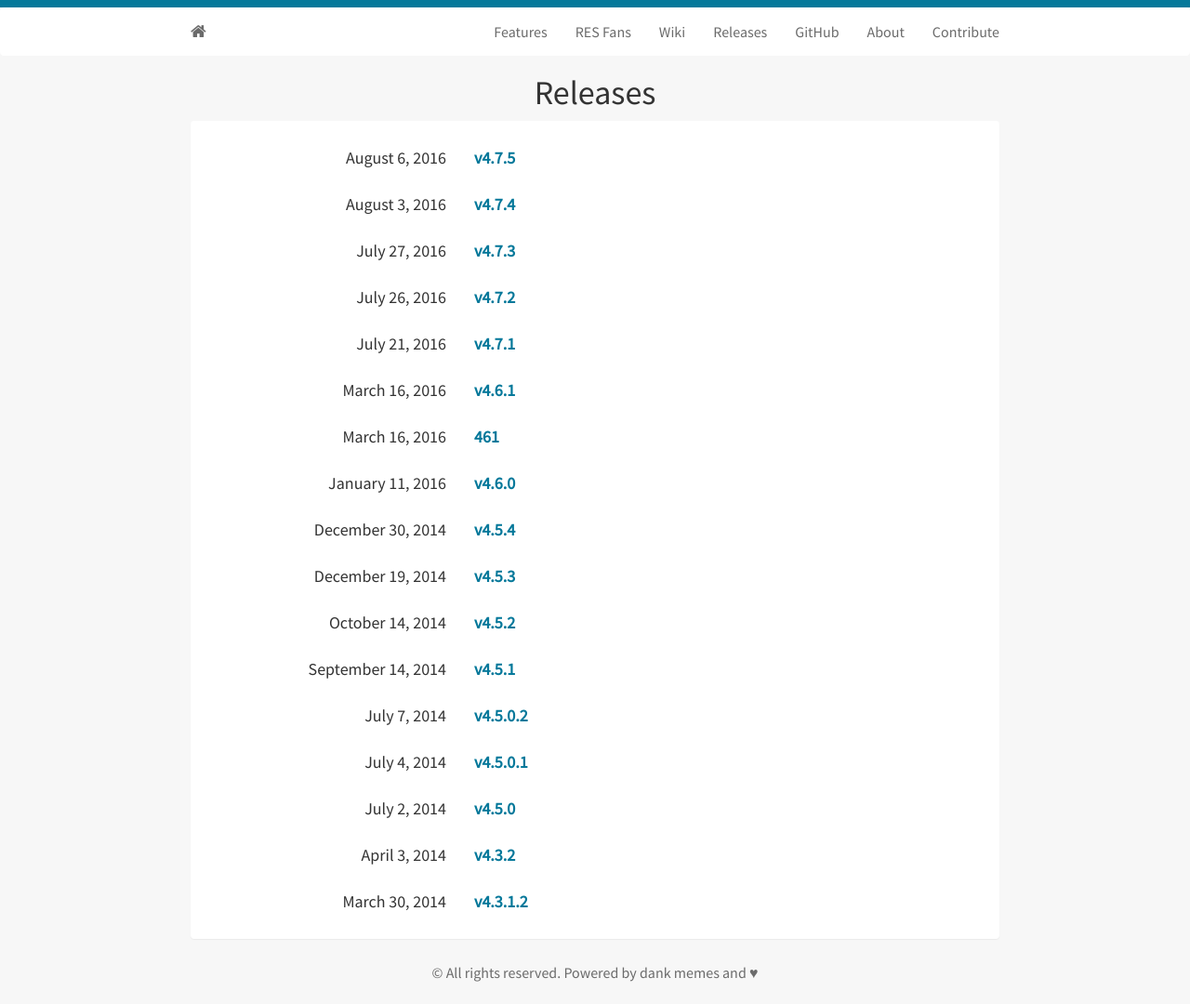
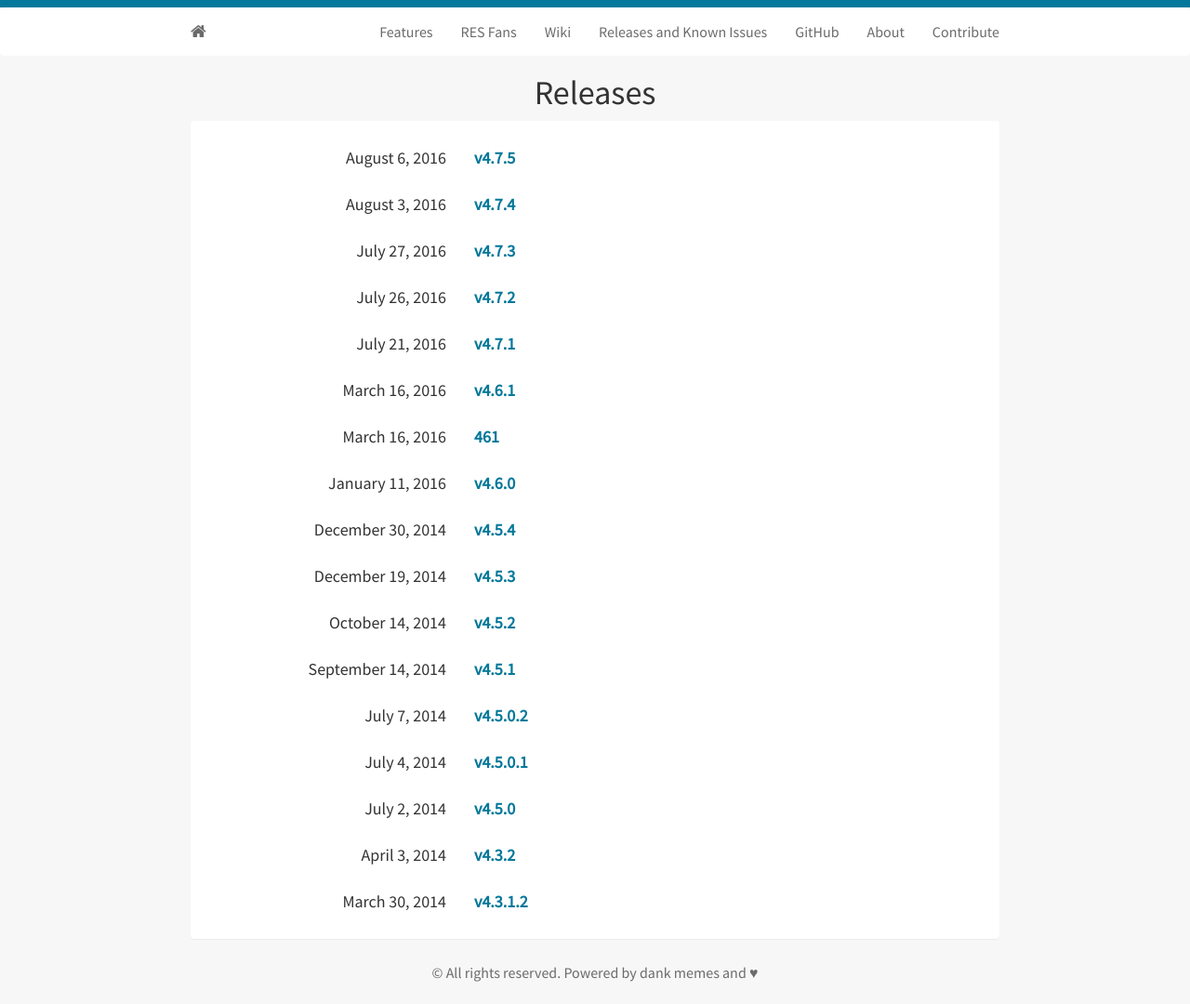
Before and after one commit to Reddit-Enhancement-Suite/Reddit-Enhancement-Suite.github.io, a Jekyll site: the page built from releases.html, in a window 1280 px wide. Shown: the whole page at 93% size. Built offline with Jekyll 4.4.1, drawn with Linux system fonts in a browser that asks for light colours; nearby versions of some CDN libraries.

Commit message:
conflate releases and known issues

```diff
--- a/_includes/header.html
+++ b/_includes/header.html
@@ -8,7 +8,7 @@
         <li><a href="/features">Features</a></li>
         <li><a href="/fans">RES Fans</a></li>
         <li><a href="/wiki">Wiki</a></li>
-        <li><a href="/releases">Releases</a></li>
+        <li><a href="/releases">Releases and Known Issues</a></li>
         <li><a href="https://github.com/honestbleeps/Reddit-Enhancement-Suite">GitHub</a></li>
         <li><a href="/about">About</a></li>
         <li><a href="/contribute">Contribute</a></li>
--- a/releases.html
+++ b/releases.html
@@ -16,6 +16,9 @@ title: Releases
 				<div class="col-sm-8 col-md-8 col-lg-8">
 					<h5 style="text-align: left">
 						<strong><a href="{{ post.url }}">{{ post.title }}</a></strong>
+						{% for tag in page.tags %}
+			 				<span class="label label-success">{{ tag }}</span>
+						{% endfor %}
 					</h5>
 				</div>
 		</div>
```
